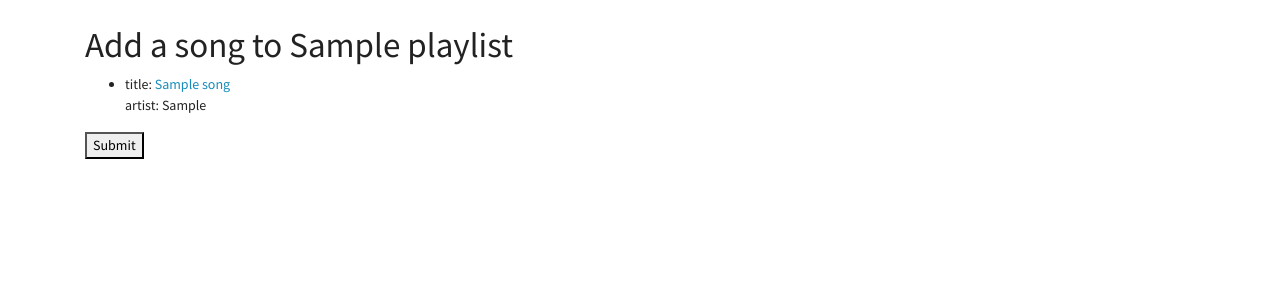
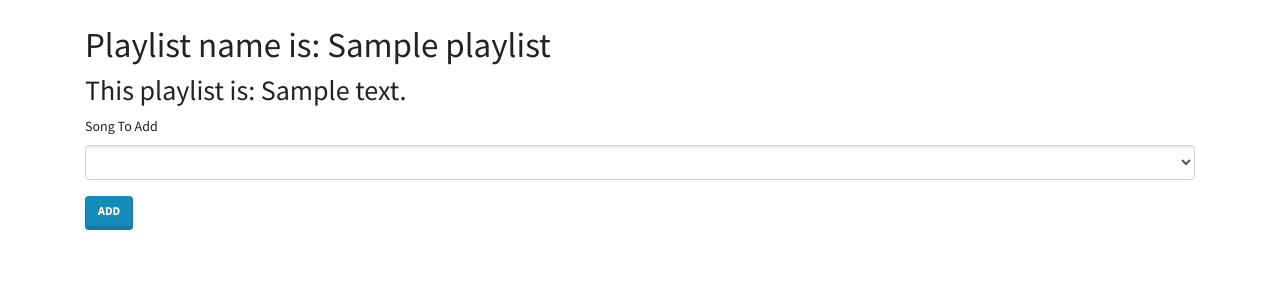
Before and after one commit to gstemmann/first-database-dj, a Flask app: page /playlists/1/add-song in a window 1280 px wide. Shown: the part 57-357 px from the top of the page. Run offline with Flask 2, Linux system fonts and the light colour scheme; tables that the repository leaves empty hold one stand-in row (values such as "Sample post"); lists and menus that the app fills with data are empty; some libraries are stand-ins or nearby versions.

Commit message:
new form

```diff
--- a/app.py
+++ b/app.py
@@ -13,7 +13,7 @@ connect_db(app)
 db.create_all()
 
 app.config['SECRET_KEY'] = "I'LL NEVER TELL!!"
-app.config['DEBUG_TB_INTERCEPT_REDIRECTS'] = False
+# app.config['DEBUG_TB_INTERCEPT_REDIRECTS'] = False
 
 debug = DebugToolbarExtension(app)
 
@@ -43,7 +43,6 @@ def show_playlist(playlist_id):
     playlist = Playlist.query.get_or_404(playlist_id)
     # song_id = Playlist.query.get(playlist_id.songs)
     # songs = .query.get_or_404(song_id)
-
 
     songs = [s.title for s in playlist.songs]
     # songs = PlaylistSong.query.get_or_404(curr_on_playlist)
@@ -86,7 +85,6 @@ def add_playlist():
 @app.route("/songs")
 def show_all_songs():
     """Show list of songs."""
-
     songs = Song.query.all()
     return render_template("songs.html", songs=songs)
 
@@ -136,7 +134,6 @@ def add_song_to_playlist(playlist_id):
     """Add a playlist and redirect to list."""
 
     playlist = Playlist.query.get_or_404(playlist_id)
-    songs = Song.query.all()
     form = NewSongForPlaylistForm()
 
     # Restrict form to songs not already on this playlist
@@ -145,24 +142,23 @@ def add_song_to_playlist(playlist_id):
     form.song.choices = (db.session.query(Song.id, Song.title)
                         .filter(Song.id.notin_(curr_on_playlist))
                         .all())
-
+    print('****************')
+    print(curr_on_playlist)
+    print('****************')
     if form.validate_on_submit():
 
         # This is one way you could do this ...
-        # playlist_song = PlaylistSong(song_id=form.song.data,
-        #                             playlist_id=playlist_id)
-        # db.session.add(playlist_song)
+        playlist_song = PlaylistSong(song_id=form.song.data,
+                                    playlist_id=playlist_id)
+        db.session.add(playlist_song)
 
         # Here's another way you could that is slightly more ORM-ish:
         #
-        song = Song.query.get(form.song.data)
-        playlist.songs.append(song)
-
-        # Either way, you have to commit:
+        # song = Song.query.get(form.song.data)
+        # playlist.songs.append(song)
         db.session.commit()
 
         return redirect(f"/playlists/{playlist_id}")
 
-    return render_template("add_song_to_playlist.html",
-                            playlist=playlist,
-                            form=form, songs=songs)
+    else:
+        return render_template("add_song_to_playlist.html", playlist=playlist, form=form)
--- a/models.py
+++ b/models.py
@@ -39,10 +39,10 @@ class PlaylistSong(db.Model):
     """Mapping of a playlist to a song."""
     __tablename__ = "playlists_songs"
 
-    id = db.Column(db.Integer, primary_key=True)
-    song_id = db.Column(db.Integer, db.ForeignKey("songs.id"),  primary_key=True)
+    id = db.Column(db.Integer, primary_key=True, autoincrement=True)
+    song_id = db.Column(db.Integer, db.ForeignKey("songs.id"))
     playlist_id = db.Column(db.Integer,
-                          db.ForeignKey("playlists.id"), primary_key=True)
+                          db.ForeignKey("playlists.id"))
 
     def __repr__(self):
         return f"<PlaylistSong {self.id} {self.song_id} {self.playlist_id} >"
--- a/templates/add_song_to_playlist.html
+++ b/templates/add_song_to_playlist.html
@@ -1,22 +1,24 @@
 {% extends 'base.html' %}
 
 {% block content %}
+<h1> Playlist name is:
+  {{ playlist.name }}
+</h1>
+<h2>This playlist is:
+ {{ playlist.description }}
+</h2>
+<form method="POST">
+  {{ form.csrf_token }}
 
-<h1>Add a song to {{ playlist.name }}</h1>
+  {% for field in form if field.widget.input_type != 'hidden' %}
+  <div class="form-group">
+    {{ field.label }}
+    {{ field(class_="form-control") }}
+  </div>
+  {% endfor %}
 
+  <button class="btn btn-primary">Add</button>
 
-<form method="POST">
-      {{ form.csrf_token }}
-      {{ form.playlist }}
-      {{ form.hidden_tag() }} <!--add type=hidden form fields -->
-
-
-    <ul>
-      {% for song in songs %}
-        <li>title: <a href="/songs/{{song.id}}">{{ song.title }}</a> <br> artist: {{ song.artist }}</li>
-      {% endfor %}
-      </ul>
-    <button type="submit">Submit</button>
 </form>
 
 {% endblock %}
--- a/templates/playlist.html
+++ b/templates/playlist.html
@@ -8,14 +8,16 @@
   <p class="lead">{{ playlist.description }}</p>
   {% endif %}
 </div>
+<h2>Songs already on this playlist:
+</h2>
 <ul>
   {% for song in songs %}
-    <li>title: <a href="/songs/{{song.id}}">{{ song }}</a></li>
+    <li>title: {{ song }}</li>
   {% endfor %}
   </ul>
 <p>
   <a class="btn btn-primary" href="/playlists/{{ playlist.id }}/add-song">
-    Add Song To Playlist
+    Add new songs to this playlist
   </a>
 </p>
 
--- a/templates/song.html
+++ b/templates/song.html
@@ -1,7 +1,6 @@
 {% extends 'base.html' %}
 
 {% block content %}
-DISPLAY ALL OF THE PLAYLISTS THAT THIS SONG IS A PART OF
 <div class="jumbotron">
   <h1>{{ song.title }}!</h1>
   <p class="lead">&ndash; {{ song.artist }}</p>
@@ -9,9 +8,9 @@ DISPLAY ALL OF THE PLAYLISTS THAT THIS SONG IS A PART OF
 
 <ul>
 
-  {% for user in users %}
+  {% for playlist in playlists %}
   <li>
-    <a href="/playlists/{{ playlists.id }}">{{ song.playslist_id.title }}</a>
+    <a href="/songs/{{ songs.id }}">{{ playlist.name }}</a>
   </li>
   {% endfor %}
 </ul>
```
